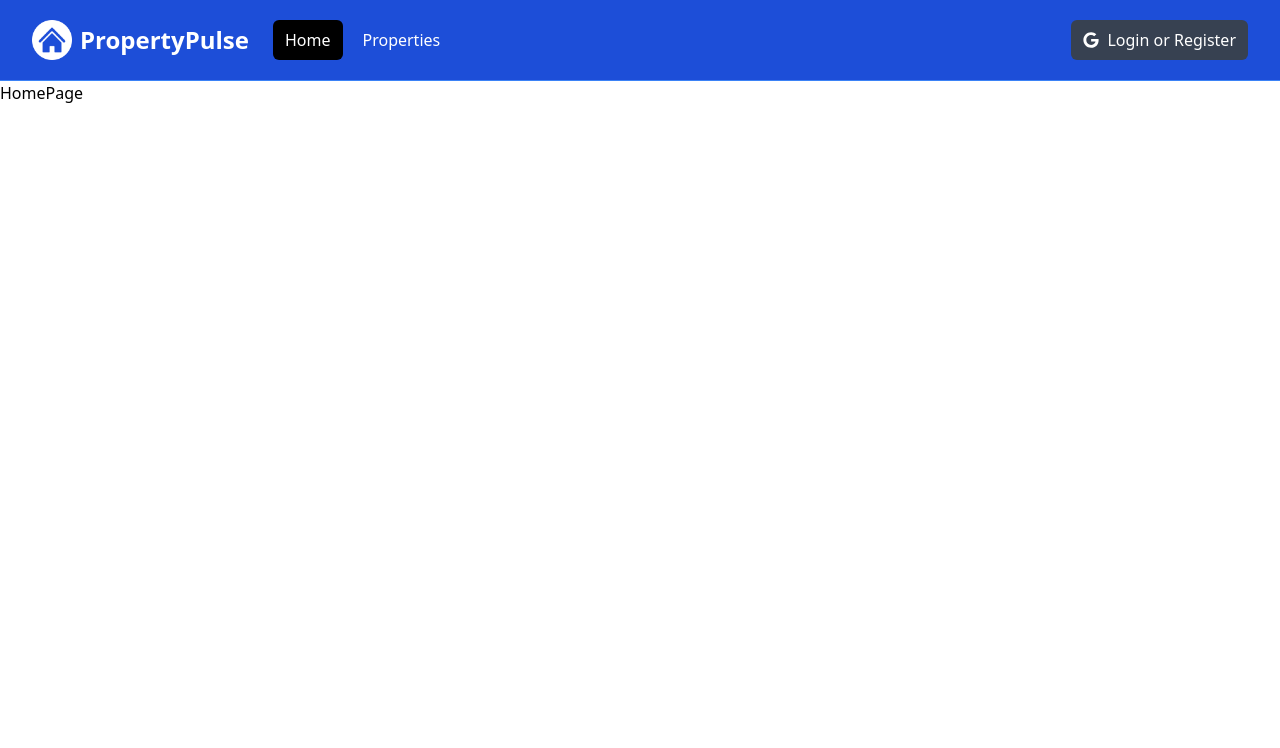
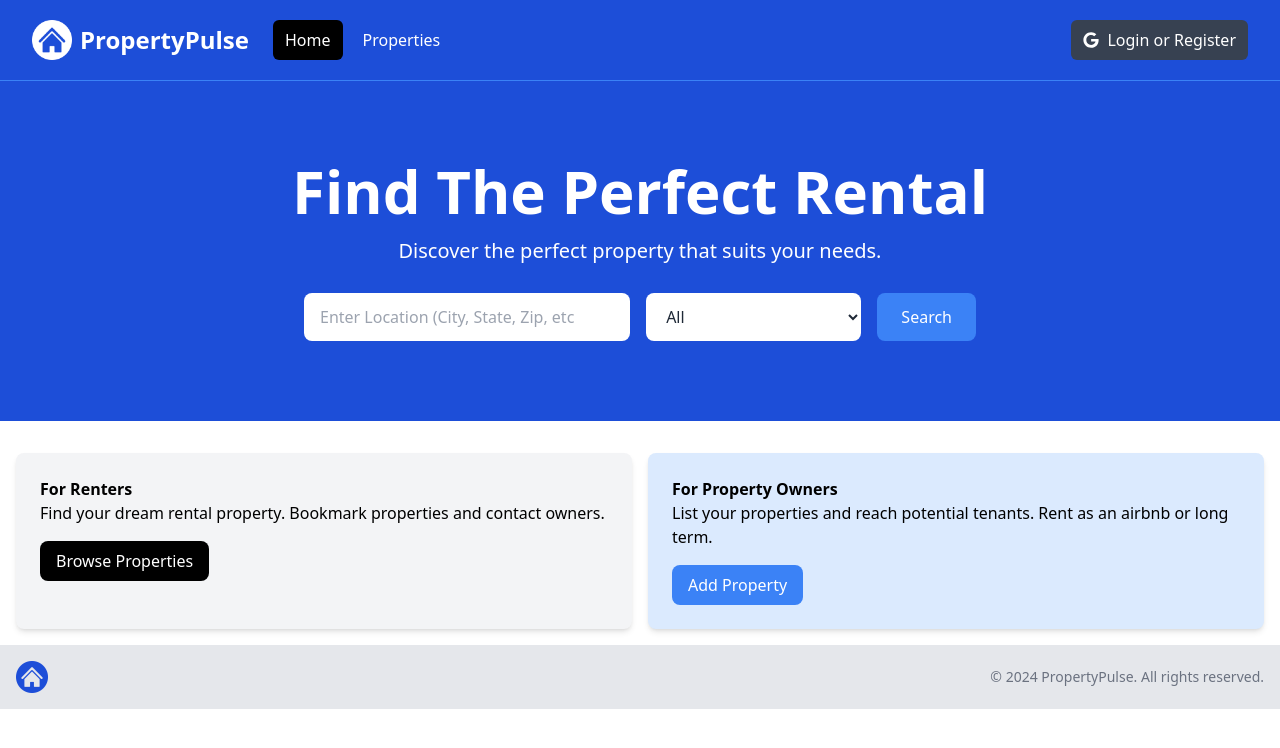
Before and after one commit to mohamadhoseinn/next-Property-Plus, a Next.js app: page / in a window 1280 px wide. Shown: the top 748 px of the page. Built offline with nearby package versions, Linux system fonts and the light colour scheme.

Commit message:
create components Hero and InfoBoxes and Footer for HomePage

```diff
--- a/app/page.tsx
+++ b/app/page.tsx
@@ -1,5 +1,15 @@
+import Hero from "@/components/Hero";
+import InfoBoxes from "@/components/InfoBoxes";
+import Footer from "@/components/Footer";
+
 const HomePage = () => {
-  return <div>HomePage</div>;
+  return (
+    <>
+      <Hero />
+      <InfoBoxes />
+      <Footer />
+    </>
+  );
 };
 
 export default HomePage;
--- /dev/null
+++ b/components/Footer.jsx
@@ -0,0 +1,22 @@
+import Image from "next/image";
+import logo from "@/assets/images/logo.png";
+
+function Footer() {
+  const currentYear = new Date().getFullYear();
+  return (
+    <footer className="bg-gray-200 py-4 mt-auto">
+      <div className="container mx-auto flex flex-col md:flex-row items-center justify-between px-4">
+        <div className="mb-4 md:mb-0">
+          <Image src={logo} alt="Logo" className="h-8 w-auto" />
+        </div>
+        <div>
+          <p className="text-sm text-gray-500 mt-2 md:mt-0">
+            &copy; {currentYear} PropertyPulse. All rights reserved.
+          </p>
+        </div>
+      </div>
+    </footer>
+  );
+}
+
+export default Footer;
--- /dev/null
+++ b/components/Hero.jsx
@@ -0,0 +1,56 @@
+function Hero() {
+  return (
+    <section className="bg-blue-700 py-20 mb-4">
+      <div className="max-w-7xl mx-auto px-4 sm:px-6 lg:px-8 flex flex-col items-center">
+        <div className="text-center">
+          <h1 className="text-4xl font-extrabold text-white sm:text-5xl md:text-6xl">
+            Find The Perfect Rental
+          </h1>
+          <p className="my-4 text-xl text-white">
+            Discover the perfect property that suits your needs.
+          </p>
+        </div>
+        <form className="mt-3 mx-auto max-w-2xl w-full flex flex-col md:flex-row items-center">
+          <div className="w-full md:w-3/5 md:pr-2 mb-4 md:mb-0">
+            <label htmlFor="location" className="sr-only">
+              Location
+            </label>
+            <input
+              type="text"
+              id="location"
+              placeholder="Enter Location (City, State, Zip, etc"
+              className="w-full px-4 py-3 rounded-lg bg-white text-gray-800 focus:outline-none focus:ring focus:ring-blue-500"
+            />
+          </div>
+          <div className="w-full md:w-2/5 md:pl-2">
+            <label htmlFor="property-type" className="sr-only">
+              Property Type
+            </label>
+            <select
+              id="property-type"
+              className="w-full px-4 py-3 rounded-lg bg-white text-gray-800 focus:outline-none focus:ring focus:ring-blue-500"
+            >
+              <option value="All">All</option>
+              <option value="Apartment">Apartment</option>
+              <option value="Studio">Studio</option>
+              <option value="Condo">Condo</option>
+              <option value="House">House</option>
+              <option value="Cabin Or Cottage">Cabin or Cottage</option>
+              <option value="Loft">Loft</option>
+              <option value="Room">Room</option>
+              <option value="Other">Other</option>
+            </select>
+          </div>
+          <button
+            type="submit"
+            className="md:ml-4 mt-4 md:mt-0 w-full md:w-auto px-6 py-3 rounded-lg bg-blue-500 text-white hover:bg-blue-600 focus:outline-none focus:ring focus:ring-blue-500"
+          >
+            Search
+          </button>
+        </form>
+      </div>
+    </section>
+  );
+}
+
+export default Hero;
--- /dev/null
+++ b/components/InfoBox.jsx
@@ -0,0 +1,23 @@
+function InfoBox({
+  heading,
+  backgroundColor = "bg-gray-100",
+  textColor = "text-gray-800",
+  buttonInfo,
+  children,
+}) {
+  return (
+    <div className={`${backgroundColor} p-6 rounded-lg shadow-md`}>
+      <h2 className={`${textColor}text-2xl font-bold`}>{heading}</h2>
+      <p className={`${textColor}mt-2 mb-4`}>{children} </p>
+      <a
+        href={buttonInfo.link}
+        className={`inline-block ${buttonInfo.backgroundColor}
+         text-white rounded-lg px-4 py-2 hover:opacity-80`}
+      >
+        {buttonInfo.text}
+      </a>
+    </div>
+  );
+}
+
+export default InfoBox;
--- /dev/null
+++ b/components/InfoBoxes.jsx
@@ -0,0 +1,38 @@
+import InfoBox from "./InfoBox";
+
+function InfoBoxes() {
+  return (
+    <section>
+      <div className="container-xl lg:container m-auto">
+        <div className="grid grid-cols-1 md:grid-cols-2 gap-4 p-4 rounded-lg">
+          <InfoBox
+            heading="For Renters"
+            backgroundColor="bg-gray-100"
+            buttonInfo={{
+              text: "Browse Properties",
+              link: "/properties",
+              backgroundColor: "bg-black",
+            }}
+          >
+            Find your dream rental property. Bookmark properties and contact
+            owners.
+          </InfoBox>
+          <InfoBox
+            heading="For Property Owners"
+            backgroundColor="bg-blue-100"
+            buttonInfo={{
+              text: "Add Property",
+              link: "/properties/add",
+              backgroundColor: "bg-blue-500",
+            }}
+          >
+            List your properties and reach potential tenants. Rent as an airbnb
+            or long term.
+          </InfoBox>
+        </div>
+      </div>
+    </section>
+  );
+}
+
+export default InfoBoxes;
```
